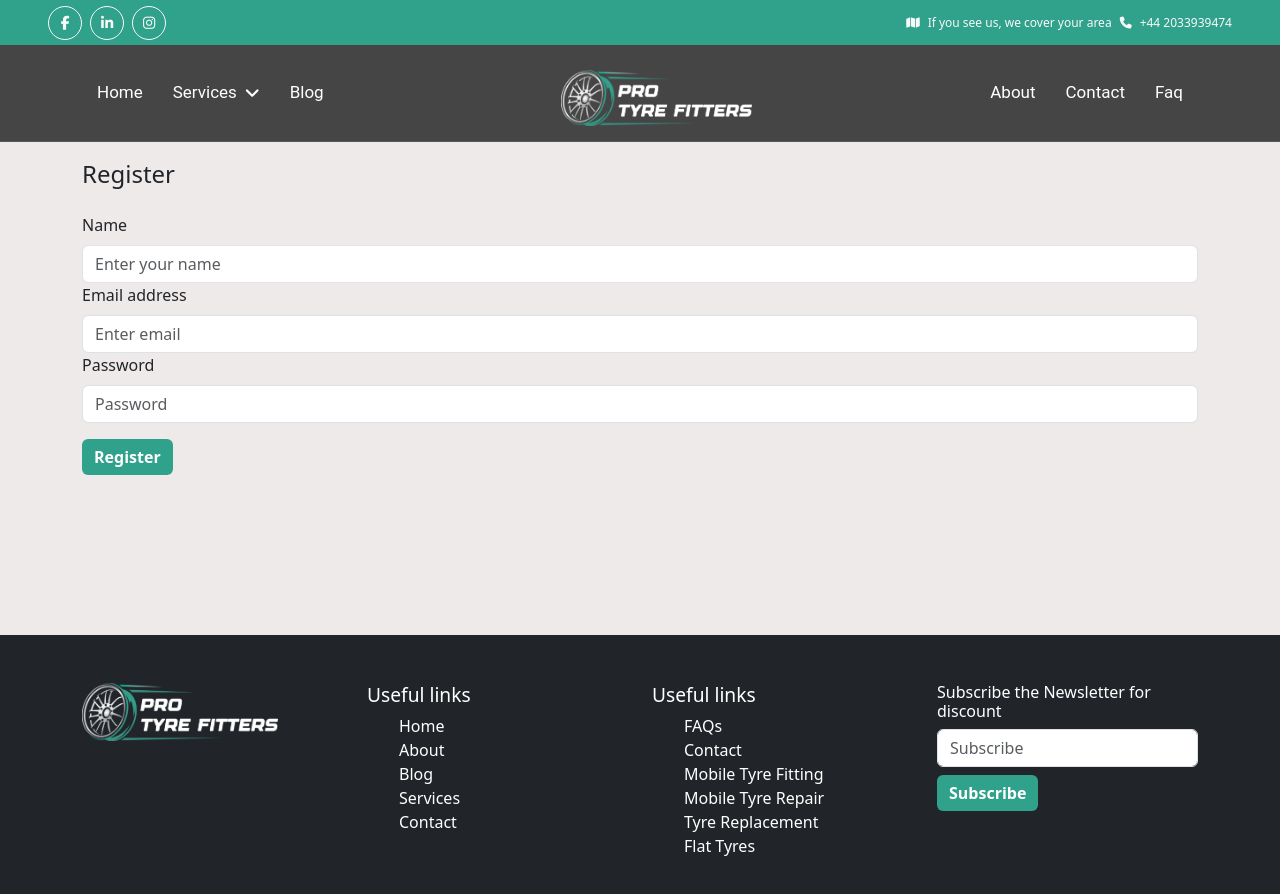
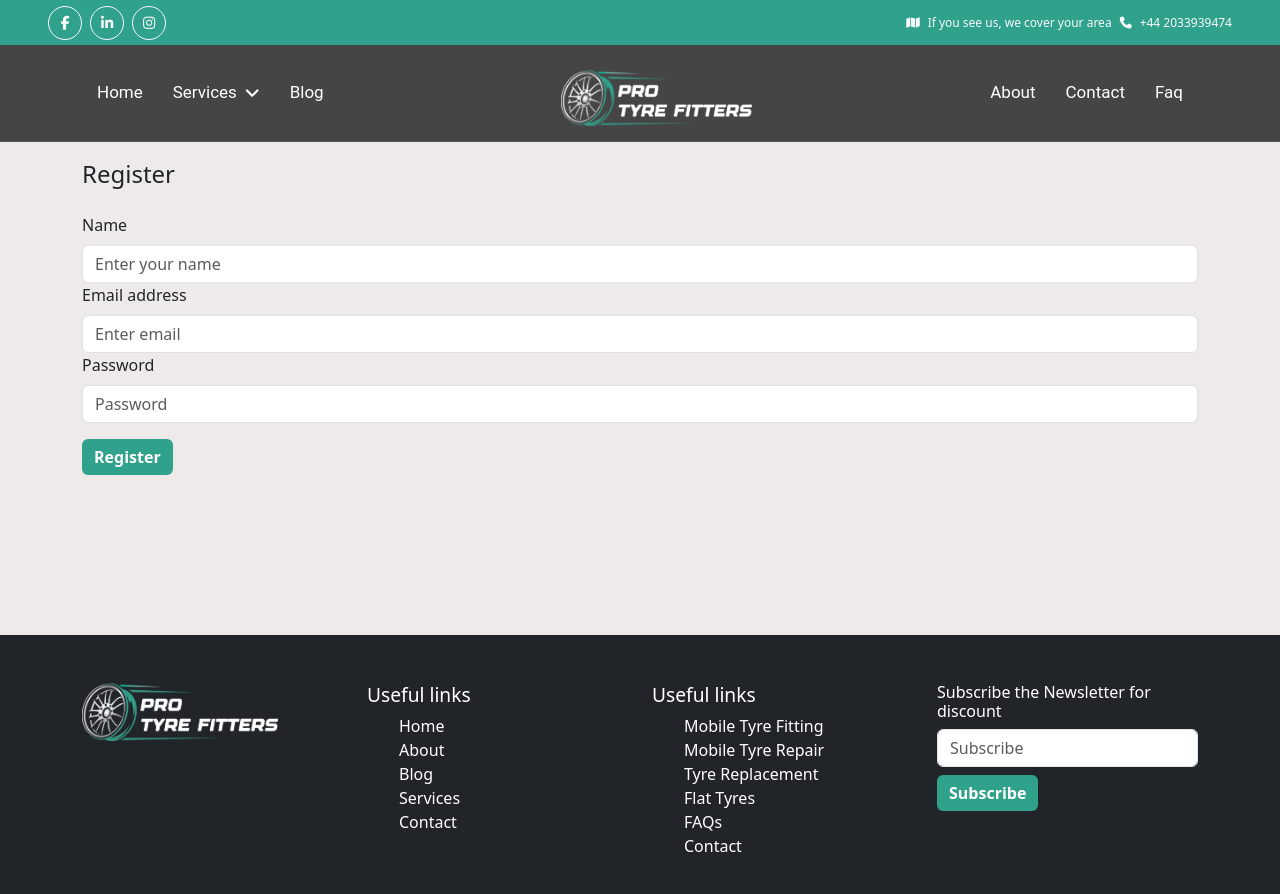
Before and after one commit to Mehwishmushtaq/MrTyreFitter, a React (Vite) app: page /services/register in a window 1280 px wide. Shown: the top 894 px of the page. Built offline with nearby package versions, Linux system fonts and the light colour scheme.

Commit message:
add service pages to footer useful links.

```diff
--- a/src/components/Footer.jsx
+++ b/src/components/Footer.jsx
@@ -34,12 +34,12 @@ const Footer = () => {
                <div className="col-md-3 my-2">
                 <h4>Useful links</h4>
                 <ul className='d-flex flex-column'>
-                    <Link to="/faqs" className='footer-link'>FAQs</Link>
-                    <Link to="/contact" className='footer-link'>Contact</Link>
                     <Link to="/services/mobile-tyre-fitting" className='footer-link'>Mobile Tyre Fitting</Link>
                     <Link to="/services/mobile-tyre-repair" className='footer-link'>Mobile Tyre Repair</Link>
                     <Link to="/services/tyre-replacement" className='footer-link'>Tyre Replacement</Link>
                     <Link to="/services/flat-tyre" className='footer-link'>Flat Tyres</Link>
+                    <Link to="/faqs" className='footer-link'>FAQs</Link>
+                    <Link to="/contact" className='footer-link'>Contact</Link>
                 </ul>
                </div>
                {/* 4 */}
```
